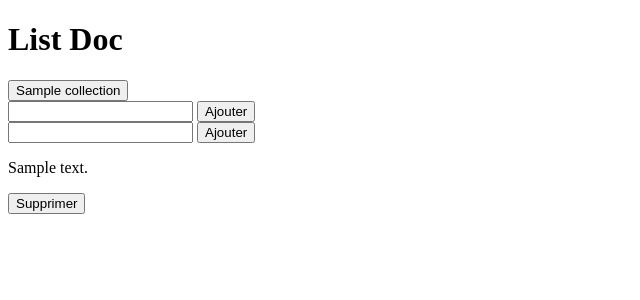
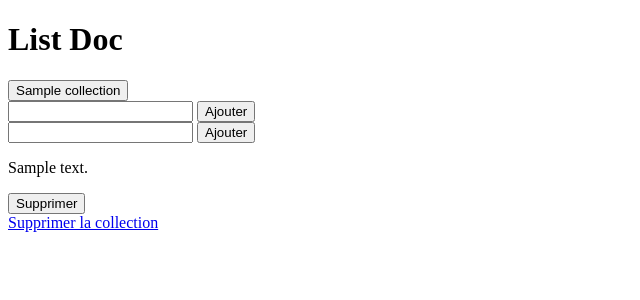
Before and after one commit to AntoniSDev/WebAppPy, a Django app: template tasks/templates/tasks/index.html in a window 1280 px wide. Shown: the top 300 px of the page, without its empty margins (0-640 px from the left). Run offline with Django 4.2, Linux system fonts and the light colour scheme; the template is opened without the code that fills it: most values are stand-ins (such as "Sample title", 1, 10 or a date in 2020); some libraries are stand-ins or nearby versions.

Commit message:
supprimer une collection

```diff
--- a/ListDoc/urls.py
+++ b/ListDoc/urls.py
@@ -7,6 +7,7 @@ urlpatterns = [
     path('add-collection/', views.add_collection, name="add-collection"),
     path('add-task/', views.add_task, name="add-task"),
     path('delete-task/<int:task_pk>/', views.delete_task, name="delete-task"),
+    path('delete-collection/<int:collection_pk>/', views.delete_collection, name="delete-collection"),
     path('get-tasks/<int:collection_pk>/', views.get_tasks, name="get-tasks"),
     path('admin/', admin.site.urls),
 ]
--- a/tasks/templates/tasks/index.html
+++ b/tasks/templates/tasks/index.html
@@ -40,9 +40,8 @@
 </form>
 
 <div id="tasks">
-    {% include 'tasks/tasks.html' with tasks=tasks %}
+    {% include 'tasks/tasks.html' with tasks=tasks collection=collection %}
 </div>
-
 
 
 <script>
--- a/tasks/templates/tasks/tasks.html
+++ b/tasks/templates/tasks/tasks.html
@@ -1,5 +1,8 @@
- {% for task in tasks %}
+{% for task in tasks %}
 
-        {% include 'tasks/task.html' with task=task %}
+    {% include 'tasks/task.html' with task=task %}
 
- {% endfor %}
+{% endfor %}
+{% if collection.slug != "_defaut" %}
+<a href="{% url 'delete-collection' collection.pk %}">Supprimer la collection</a>
+{% endif %}
```
Also changed, not shown: tasks/views.py (+14 -4 lines), db.sqlite3, readme.md.
